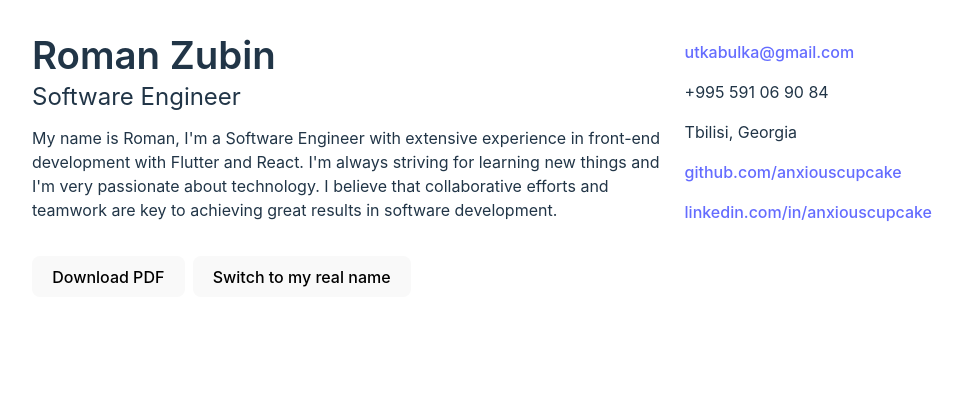
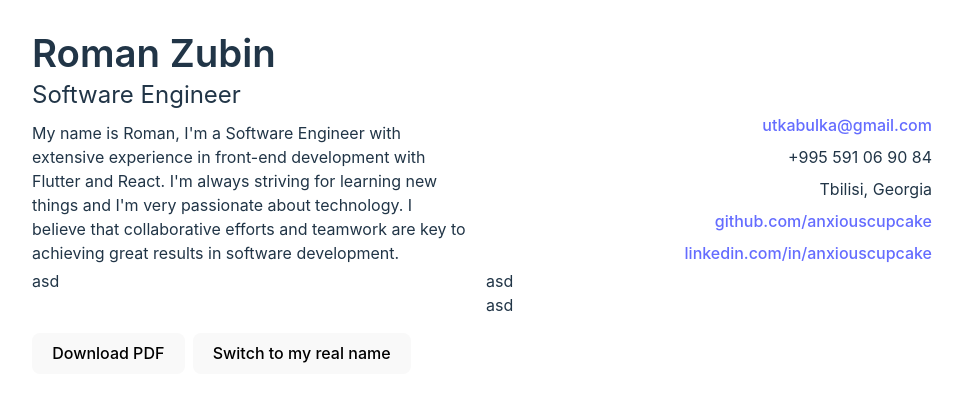
Before and after one commit to anxiouscupcake/anxiouscupcake.github.io, a React (Vite) app: page / in a window 1280 px wide. Shown: the top 402 px of the page, without its empty margins (158-1121 px from the left). Built offline with nearby package versions, Linux system fonts and the light colour scheme.

Commit message:
50 50 layout

```diff
--- a/src/pages/resume/ResumePage.tsx
+++ b/src/pages/resume/ResumePage.tsx
@@ -22,7 +22,7 @@ export default function ResumePage() {
     <div>
       <div className='resume'>
         <div className='header'>
-          <div className='summary-block'>
+          <div className='summary'>
             <h1>{getFullName(useLegalName)}</h1>
             <h2>Software Engineer</h2>
             <p>
@@ -34,7 +34,7 @@ export default function ResumePage() {
               software development.
             </p>
           </div>
-          <div>
+          <div className='summary-contacts'>
             <p>
               <a href={`mailto:${EMAIL}`}>{EMAIL}</a>
             </p>
@@ -52,6 +52,15 @@ export default function ResumePage() {
             </p>
           </div>
         </div>
+        <div className='resume-body'>
+            <div className='resume-column'>
+              <div className='resume-section'>asd</div>
+            </div>
+            <div className='resume-column'>
+              <div className='resume-section'>asd</div>
+              <div className='resume-section'>asd</div>
+            </div>
+          </div>
       </div>
       <div className='controls'>
         {/* TODO: implement PDF download */}
--- a/src/styles/Resume.css
+++ b/src/styles/Resume.css
@@ -8,16 +8,40 @@
 .header {
   display: flex;
   flex-direction: row;
-  align-items: center;
+  align-items: end;
   gap: 24px;
 }
 
-.summary-block {
+.summary {
   display: flex;
+  flex: 1;
   flex-direction: column;
   gap: 8px;
 }
 
+.summary-contacts {
+  display: flex;
+  flex: 1;
+  flex-direction: column;
+  text-align: right;
+}
+
+.resume-body {
+  display: flex;
+  flex: 1;
+  flex-direction: row;
+  gap: 8px;
+}
+
+.resume-column {
+  display: flex;
+  flex: 1;
+  flex-direction: column;
+}
+
+.resume-section {
+}
+
 p {
-  margin-top: 8px;
+  margin: 4px 0 4px 0;
 }
```
